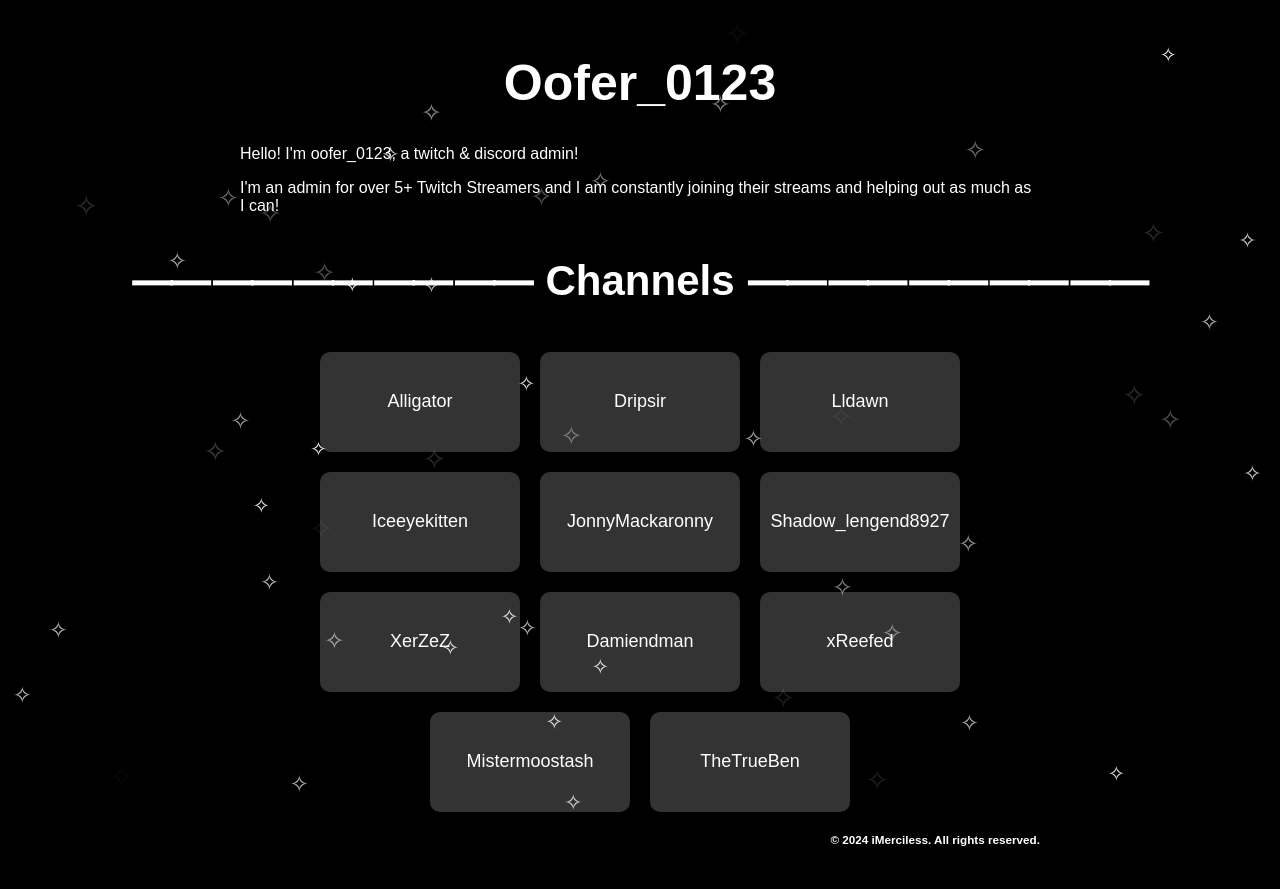
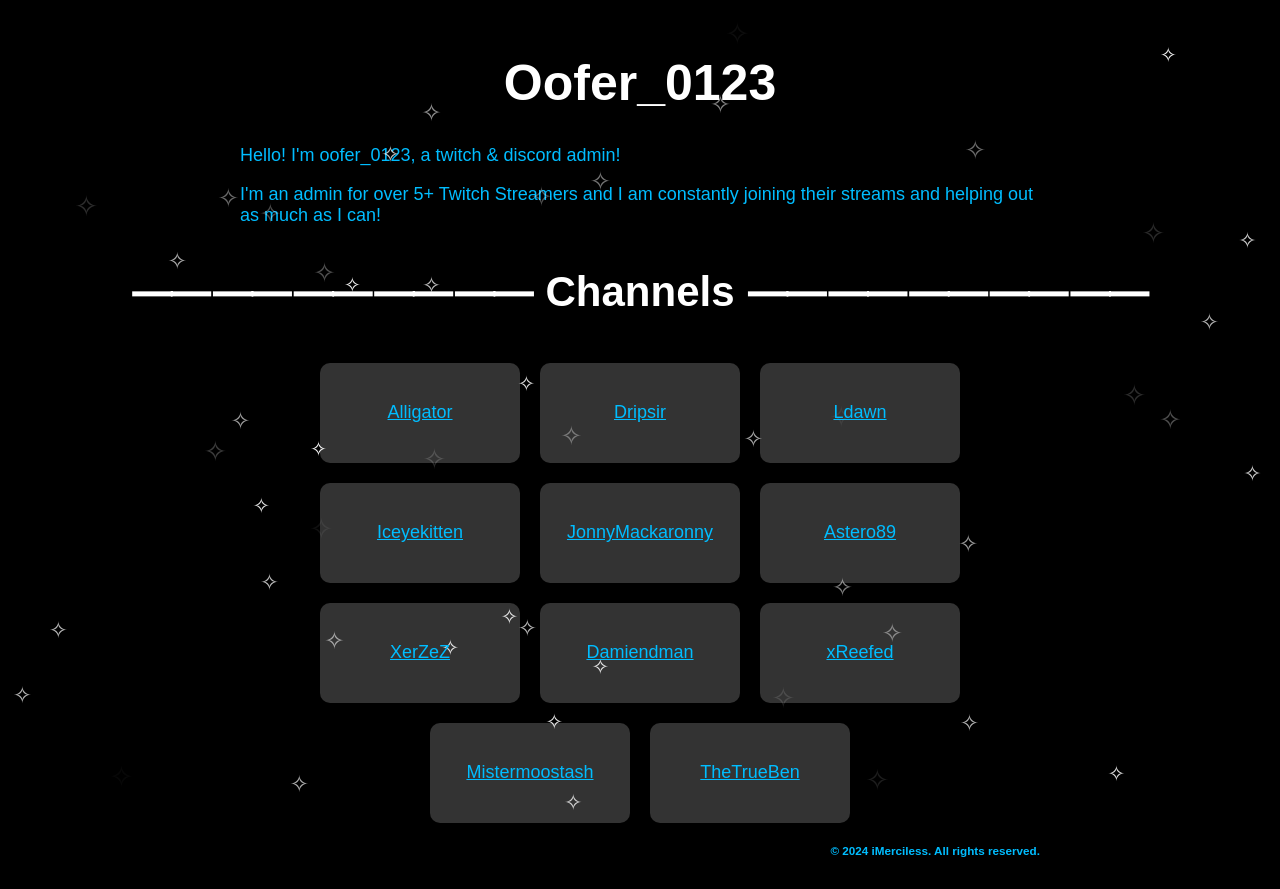
Before and after one commit to iMercilessly/Oofer-s-Portfolio, a plain HTML site: page index.html in a window 1280 px wide. Drawn offline with Linux system fonts and the light colour scheme.

Commit message:
modified:   index.html

```diff
--- a/index.html
+++ b/index.html
@@ -25,7 +25,20 @@
             font-size: 50px;
             z-index: 2; /* Ensure text is displayed above stars */
         }
+        p {
+            text-align: none;
+            font-size: 18px;
+            color: #00BDFF;
+            z-index: 2; /* Ensure text is displayed above stars */
+        }
+        a {
+            text-align: none;
+            font-size: 18px;
+            color: #00BDFF;
+            z-index: 2; /* Ensure text is displayed above stars */
+        }
         .footer {
+            color: #00BDFF;
             text-align: right;
             max-width: 800px;
             margin: 0 auto;
@@ -137,37 +150,37 @@
 </div>
 <div class="servers">
     <div class="server-card">
-        <p class="server-name">Alligator</p>
+        <a href="https://twitch.tv/All1gat0r_" class="server-name" target="_blank">Alligator</a>
     </div>
     <div class="server-card">
-        <p class="server-name">Dripsir</p>
+        <a href="https://twitch.tv/Dripsir" class="server-name" target="_blank">Dripsir</a>
     </div>
     <div class="server-card">
-        <p class="server-name">Lldawn</p>
+        <a href="https://twitch.tv/Ldawn" class="server-name" target="_blank">Ldawn</a>
     </div>
     <div class="server-card">
-        <p class="server-name">Iceeyekitten</p>
+        <a href="https://twitch.tv/Iceyekitten" class="server-name" target="_blank">Iceyekitten</a>
     </div>
     <div class="server-card">
-        <p class="server-name">JonnyMackaronny</p>
+        <a href="https://twitch.tv/JonnyMackaronny" class="server-name" target="_blank">JonnyMackaronny</a>
     </div>
     <div class="server-card">
-        <p class="server-name">Shadow_lengend8927</p>
+        <a href="https://twitch.tv/astero89" class="server-name" target="_blank">Astero89</a>
     </div>
     <div class="server-card">
-        <p class="server-name">XerZeZ</p>
+        <a href="https://twitch.tv/XerZeZ" class="server-name" target="_blank">XerZeZ</a>
     </div>
     <div class="server-card">
-        <p class="server-name">Damiendman</p>
+        <a href="https://twitch.tv/Damiendman" class="server-name" target="_blank">Damiendman</a>
     </div>
     <div class="server-card">
-        <p class="server-name">xReefed</p>
+        <a href="https://twitch.tv/xReefed" class="server-name" target="_blank">xReefed</a>
     </div>
     <div class="server-card">
-        <p class="server-name">Mistermoostash</p>
+        <a href="https://twitch.tv/Mistermoostash" class="server-name" target="_blank">Mistermoostash</a>
     </div>
     <div class="server-card">
-        <p class="server-name">TheTrueBen</p>
+        <a href="https://twitch.tv/TheTrueBen" class="server-name" target="_blank">TheTrueBen</a>
     </div>
 </div>
 
```
